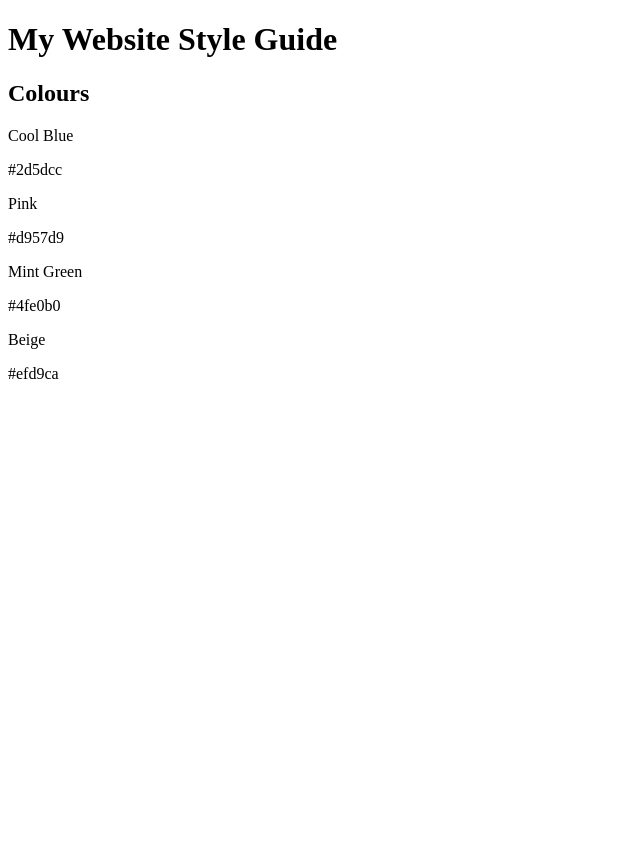
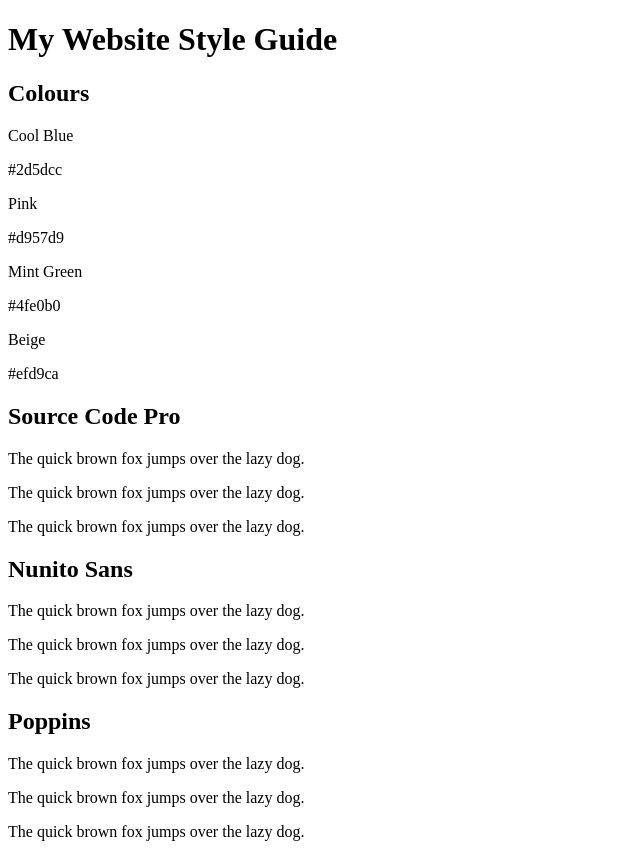
Before and after one commit to JamesWallace99/Build-a-Website-Design-System---Code-Academy-Project, a plain HTML site: page index.html in a window 1280 px wide. Shown: the whole page, without its empty margins (0-640 px from the left). Before the commit the page ends 800 px from the top, so only its background shows below. Drawn offline with Linux system fonts and the light colour scheme.

Commit message:
added fonts html content

```diff
--- a/index.html
+++ b/index.html
@@ -30,6 +30,35 @@
       </div>
     </article>
 
+    <article id="fonts">
+      <div id="source-code-pro">
+        <h1>Source Code Pro</h1>
+        <p class = "regular">
+          The quick brown fox jumps over the lazy dog.</p>
+        <p class = "bold">
+          The quick brown fox jumps over the lazy dog.</p>
+        <p class = "italic">
+          The quick brown fox jumps over the lazy dog.</p>
+      </div>
+      <div id="nunito-sans">
+        <h1>Nunito Sans</h1>
+        <p class = "regular">
+          The quick brown fox jumps over the lazy dog.</p>
+        <p class = "bold">
+          The quick brown fox jumps over the lazy dog.</p>
+        <p class = "italic">
+          The quick brown fox jumps over the lazy dog.</p>
+      </div>
+      <div id="poppins">
+        <h1>Poppins</h1>
+        <p class = "regular">
+          The quick brown fox jumps over the lazy dog.</p>
+        <p class = "bold">
+          The quick brown fox jumps over the lazy dog.</p>
+        <p class = "italic">
+          The quick brown fox jumps over the lazy dog.</p>
+      </div>
+
 
 
 
```
